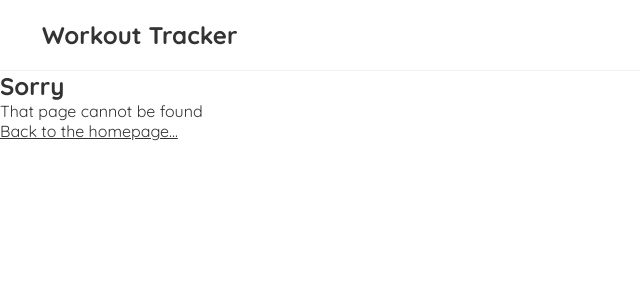
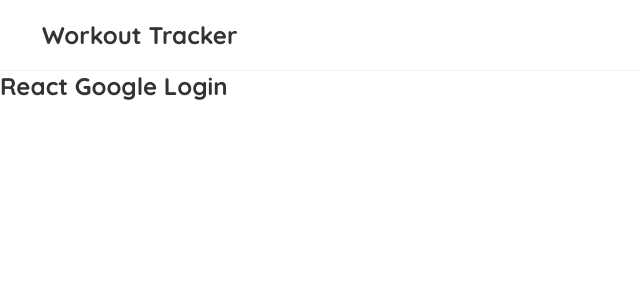
Before and after one commit to milindtheengineer/workout-tracker-ui, a React (Create React App) app: page /login in a window 1280 px wide. Shown: the top 300 px of the page, without its empty margins (0-640 px from the left). Built offline with nearby package versions, Linux system fonts and the light colour scheme.

Commit message:
feat: add login

```diff
--- a/package.json
+++ b/package.json
@@ -3,6 +3,7 @@
   "version": "0.1.0",
   "private": true,
   "dependencies": {
+    "@react-oauth/google": "^0.12.1",
     "@testing-library/jest-dom": "^5.17.0",
     "@testing-library/react": "^13.4.0",
     "@testing-library/user-event": "^13.5.0",
--- a/src/App.js
+++ b/src/App.js
@@ -5,6 +5,7 @@
 import { BrowserRouter as Router, Route, Routes } from "react-router-dom";
 import Session from "./Session";
 import Home from "./Home";
+import Login from "./Login";
 
 function App() {
   return (
@@ -14,6 +15,7 @@
         <div className="content">
           <Routes>
             <Route path="/" element={<Home />} />
+            <Route path="/login" element={<Login />} />
             <Route path="/session/:sessionId" element={<Session />} />
             <Route path="/about" element={<About />} />
             {/* Define other routes here */}
--- a/src/Home.js
+++ b/src/Home.js
@@ -1,5 +1,5 @@
 import React, { useState, useEffect } from "react";
-import axios from "axios";
+import axios from "./axiosConfig";
 import { Link } from "react-router-dom";
 
 const Home = () => {
@@ -53,6 +53,7 @@
       const response = await axios.get(
         "https://workout-tracker-server.13059596.xyz/sessions/1"
       );
+      console.log("yay", response);
       if (response.status === 200) {
         setData(response.data);
       } else {
--- /dev/null
+++ b/src/Login.js
@@ -0,0 +1,48 @@
+import React from "react";
+import { GoogleLogin } from "@react-oauth/google";
+import axios from "./axiosConfig";
+
+const Login = () => {
+  const responseMessage = async (lala) => {
+    console.log(lala);
+    try {
+      const response = await axios.post(
+        "https://workout-tracker-server.13059596.xyz/login",
+        lala,
+        {
+          withCredentials: true,
+        }
+      );
+      if (response.status === 200) {
+        console.log("good");
+      } else {
+        console.log("totally screwed 1");
+      }
+    } catch (error) {
+      if (error.response?.status === 409) {
+        console.log("totally screwed 2");
+      } else if (error.response) {
+        console.log("totally screwed 3");
+      } else if (error.request) {
+        // The request was made but no response was received
+        console.log("totally screwed 4");
+      } else {
+        // Something happened in setting up the request that triggered an Error
+        console.log("totally screwed 5", error);
+      }
+    }
+  };
+  const errorMessage = (error) => {
+    console.log(error);
+  };
+  return (
+    <div>
+      <h2>React Google Login</h2>
+      <br />
+      <br />
+      <GoogleLogin onSuccess={responseMessage} onError={errorMessage} />
+    </div>
+  );
+};
+
+export default Login;
--- a/src/Session.js
+++ b/src/Session.js
@@ -1,6 +1,6 @@
 import React, { useState, useEffect } from "react";
 import { useParams, useSearchParams } from "react-router-dom";
-import axios from "axios";
+import axios from "./axiosConfig";
 import Workout from "./Workout";
 import "./workout.css";
 
--- a/src/Workout.js
+++ b/src/Workout.js
@@ -1,5 +1,5 @@
 import Set from "./Set";
-import axios from "axios";
+import axios from "./axiosConfig";
 import React, { useEffect, useState } from "react";
 import Collapsible from "react-collapsible";
 import "./workout.css";
--- /dev/null
+++ b/src/axiosConfig.js
@@ -0,0 +1,6 @@
+import axios from "axios";
+
+// Set the default configuration for axios
+axios.defaults.withCredentials = true;
+
+export default axios;
--- a/src/index.js
+++ b/src/index.js
@@ -1,14 +1,17 @@
-import React from 'react';
-import ReactDOM from 'react-dom/client';
-import './index.css';
-import App from './App';
-import reportWebVitals from './reportWebVitals';
+import React from "react";
+import ReactDOM from "react-dom/client";
+import "./index.css";
+import App from "./App";
+import reportWebVitals from "./reportWebVitals";
+import { GoogleOAuthProvider } from "@react-oauth/google";
 
-const root = ReactDOM.createRoot(document.getElementById('root'));
+const root = ReactDOM.createRoot(document.getElementById("root"));
 root.render(
-  <React.StrictMode>
-    <App />
-  </React.StrictMode>
+  <GoogleOAuthProvider clientId="82756078783-m2c3hg3nsrmdhro6250lmbr82h5bsrkf.apps.googleusercontent.com">
+    <React.StrictMode>
+      <App />
+    </React.StrictMode>
+  </GoogleOAuthProvider>,
 );
 
 // If you want to start measuring performance in your app, pass a function
```
Also changed, not shown: 1 other file (tests, documents, lock files or other folders).
